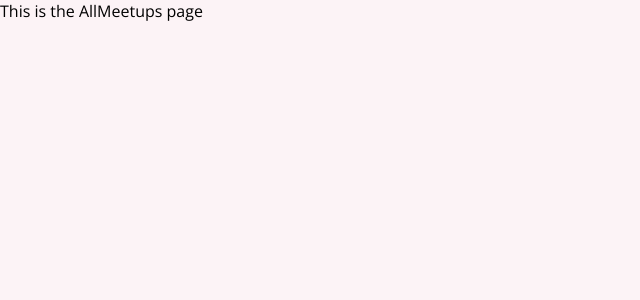
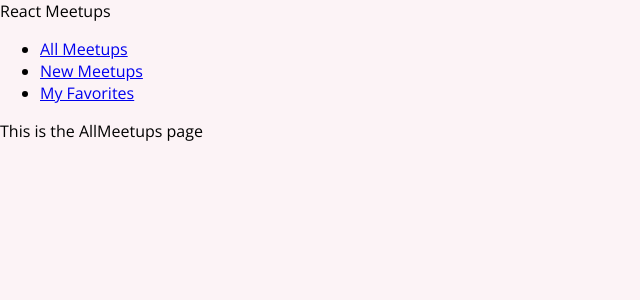
Before and after one commit to daklo91/react-route-practice-daklo, a React (Create React App) app: page / in a window 1280 px wide. Shown: the top 300 px of the page, without its empty margins (0-640 px from the left). Built offline with nearby package versions, Linux system fonts and the light colour scheme.

Commit message:
Add MainNavigation

```diff
--- a/src/App.js
+++ b/src/App.js
@@ -3,10 +3,12 @@ import { Route, Switch } from "react-router";
 import AllMeetupsPage from "./pages/AllMeetups";
 import NewMeetupsPage from "./pages/NewMeetups";
 import FavoritesPage from "./pages/Favorites";
+import MainNavigation from "./components/layout/MainNavigation";
 
 function App() {
   return (
     <div>
+      <MainNavigation />
       <Switch>
         <Route path="/" exact>
           <AllMeetupsPage />
```
